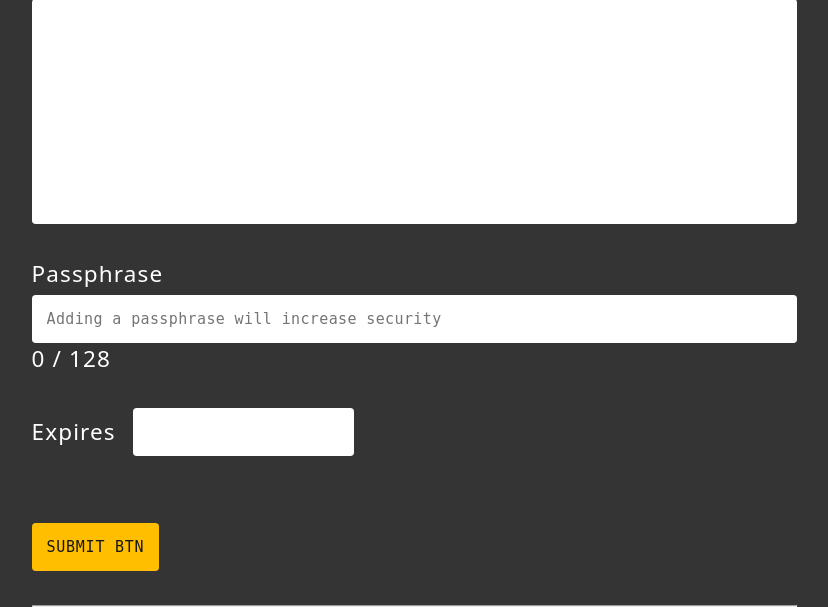
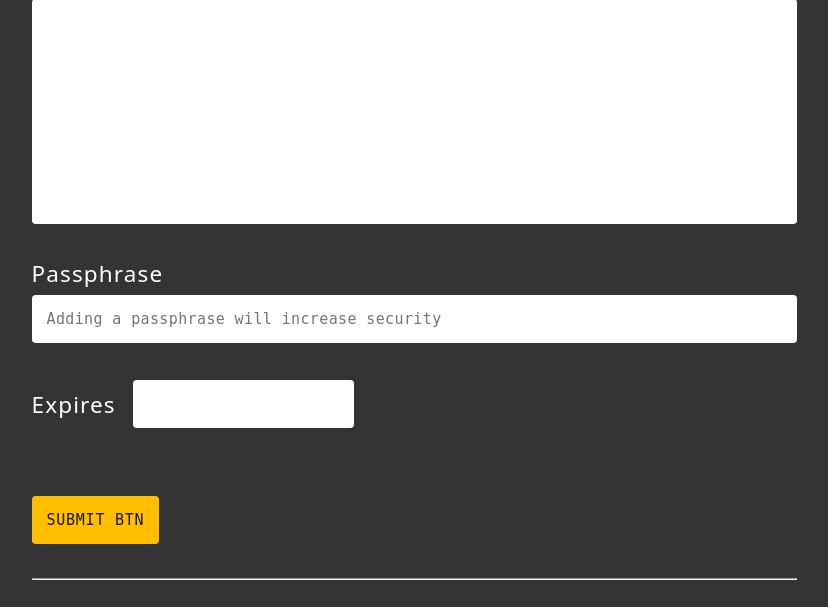
Before and after one commit to epohs/Torinoko, a Python web app: template app/templates/index.html in a window 1280 px wide. Shown: the part 323-930 px from the top of the page, without its empty margins (226-1054 px from the left). Run offline with Jinja, Linux system fonts and the light colour scheme; the template is opened without the code that fills it: most values are stand-ins (such as "Sample title", 1, 10 or a date in 2020); form fields are guessed from the names that the template uses.

Commit message:
styling character counter

```diff
--- a/app/static/css/main.css
+++ b/app/static/css/main.css
@@ -231,6 +231,28 @@ select {
 }
 
 
+.field-wrap.field-passphrase .passphrase-char-count {
+  display: block;
+  max-height: 0;
+  margin-top: 0.35em;
+  transition: max-height 0.5s ease-in-out;
+  font-size: 0.5em;
+  font-family: monospace, sans-serif;
+  letter-spacing: 0.035em;
+  overflow: hidden;
+}
+
+.field-wrap.field-passphrase .passphrase-char-count .sep {
+  margin: 0 0.25em;
+}
+
+
+.field-wrap.field-passphrase .note-passphrase.active ~ .passphrase-char-count {
+  max-height: 2em;
+}
+
+
+
 .field-wrap.field-expires {
   display: flex;
   align-items: center;
--- a/app/static/js/main.js
+++ b/app/static/js/main.js
@@ -1,8 +1,8 @@
 
 
 
-const passphrase_field = document.getElementById('passphrase');
-const counter_el = document.querySelector(".field-wrap.field-passphrase .passphrase-char-count .cur-chars");
+const passphrase_field = document.querySelector('.field-wrap.field-passphrase .note-passphrase.has-counter');
+const counter_el = document.querySelector('.field-wrap.field-passphrase .passphrase-char-count .cur-chars');
 
 
 
@@ -17,8 +17,12 @@ document.addEventListener('DOMContentLoaded', () => {
   document.body.classList.remove('no-js');
 
 
-  // Update the counter on every keystroke
-  passphrase_field.addEventListener('keyup', update_passphrase_counter);
+  if ( passphrase_field ) {
+
+    // Update the counter on every keystroke
+    passphrase_field.addEventListener('keyup', update_passphrase_counter);
+
+  }
 
 
 }); // ( DOMContentLoaded )
@@ -29,7 +33,18 @@ document.addEventListener('DOMContentLoaded', () => {
 
 function update_passphrase_counter() {
 
-  const characterCount = passphrase_field.value.length;
-  counter_el.textContent = characterCount;
+  const char_count = passphrase_field.value.length;
+
+  if ( (char_count >= 1) && !passphrase_field.classList.contains('active') ) {
+
+    passphrase_field.classList.add('active');
+
+  } else if ( (char_count <= 0) ) {
+
+    passphrase_field.classList.remove('active');
+
+  }
+
+  counter_el.textContent = char_count;
 
 }
--- a/app/templates/index.html
+++ b/app/templates/index.html
@@ -21,8 +21,8 @@
 
   <p class="field-wrap field-passphrase">
     {{ form.passphrase.label(class_="field-label") }}
-    {{ form.passphrase(class_="field-input note-passphrase", placeholder="Adding a passphrase will increase security") }}
-    <span class="field-meta passphrase-char-count"><span class="cur-chars">0</span> <span class="sep">/</span> <span class="max-chars">128</span></span>
+    {{ form.passphrase(class_="field-input note-passphrase has-counter", placeholder="Adding a passphrase will increase security") }}
+    <span class="field-meta passphrase-char-count"><span class="cur-chars">0</span><span class="sep">/</span><span class="max-chars">128</span></span>
   </p>
 
   <p class="field-wrap field-expires">
```
